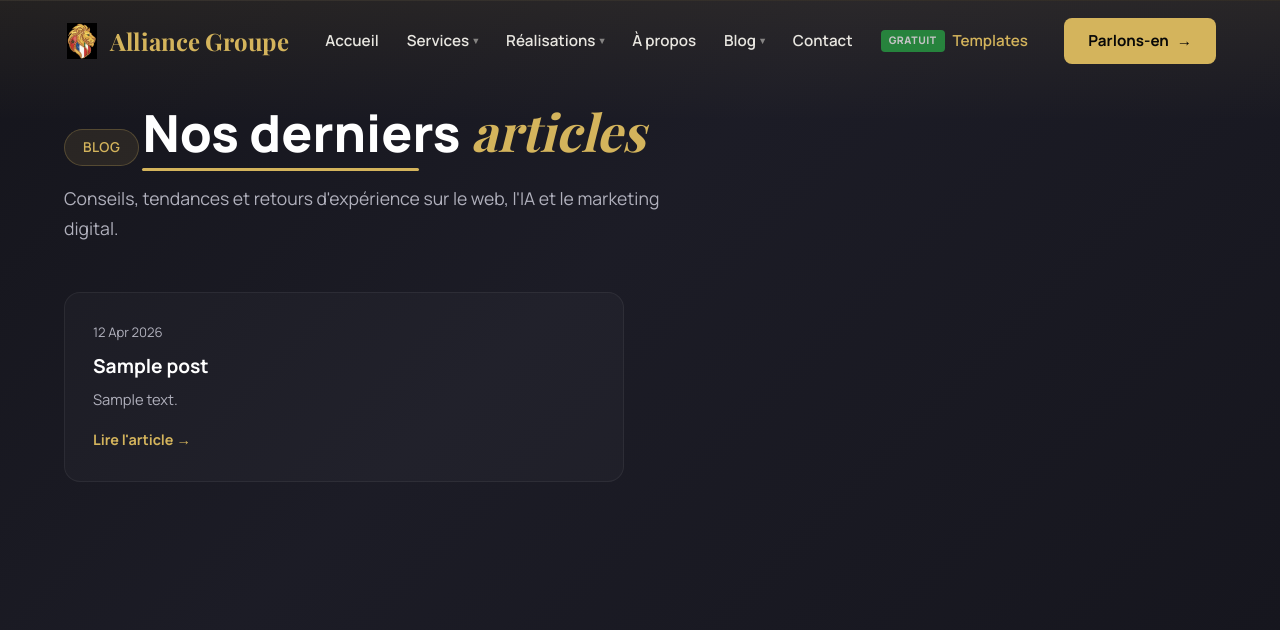
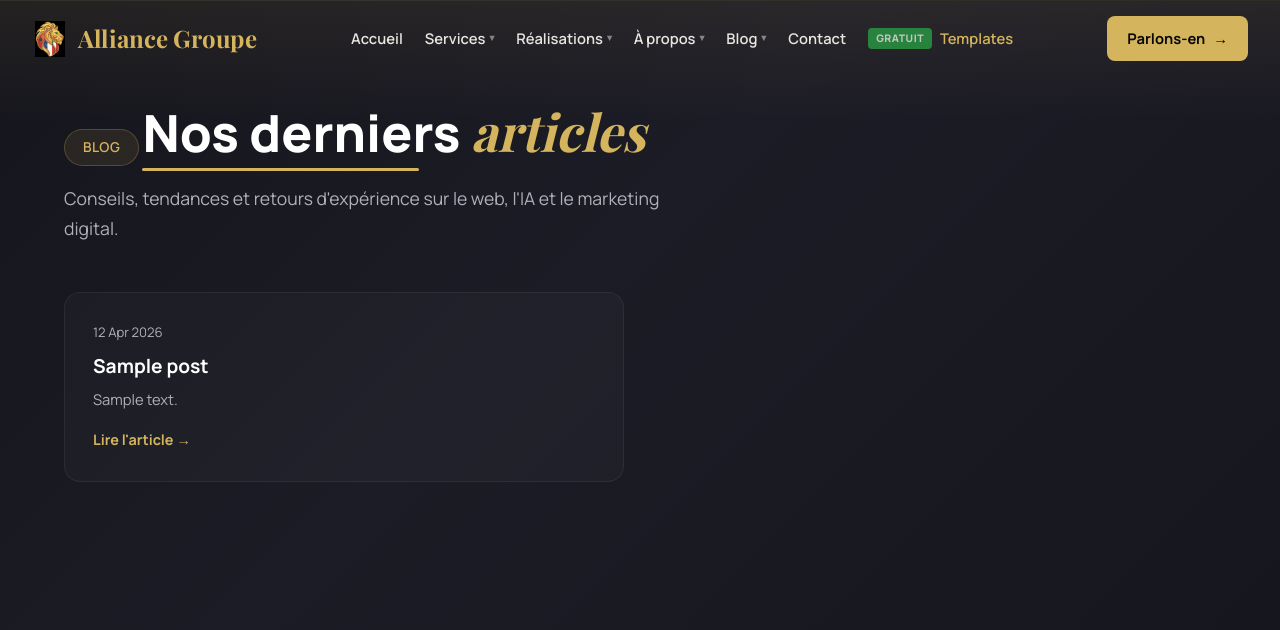
Before and after one commit to khalidawi44/Alliance-groupe, a WordPress theme: template alliance-groupe-theme/index.php in a window 1280 px wide. Shown: the top 630 px of the page. Run offline with PHP 8.4 and a stand-in for WordPress, Linux system fonts and the light colour scheme; the site name, menu and one post (Sample post) are stand-ins, and other content is empty; some web fonts are replaced.

Commit message:
fix: nav breathing room + add Notre Fondateur to À propos dropdown
- Desktop nav: max-width 1200 → 1360px, gap 28 → 22px, list now
  flex:1 centered so logo/CTA get dedicated space
- Item font-size .95 → .92rem, nowrap on links to avoid wrap
- New intermediate breakpoint 1025-1200px (tablet): tighter gaps
  and smaller fonts so items fit without overlap
- Burger now kicks in at 1024px instead of 768px (prevents cramped
  state on laptops)
- À propos becomes a mega-sub with "Notre histoire" + "Notre Fondateur"
  — the 2 about pages are both reachable now
- Mobile menu: À propos converted to accordion group with same 2 links

```diff
--- a/alliance-groupe-theme/assets/css/main.css
+++ b/alliance-groupe-theme/assets/css/main.css
@@ -90,7 +90,7 @@ em,.ag-gold{
     position:fixed;
     top:0;left:0;right:0;
     z-index:10000;
-    padding:18px 0;
+    padding:16px 0;
     transition:background .4s,padding .4s,box-shadow .4s;
 }
 .ag-nav.scrolled{
@@ -101,12 +101,13 @@ em,.ag-gold{
     box-shadow:0 2px 30px rgba(0,0,0,.4);
 }
 .ag-nav__inner{
-    max-width:1200px;
+    max-width:1360px;
     margin:0 auto;
-    padding:0 24px;
+    padding:0 32px;
     display:flex;
     align-items:center;
     justify-content:space-between;
+    gap:24px;
 }
 .ag-nav__logo{
     font-family:'Playfair Display',serif;
@@ -132,12 +133,17 @@ em,.ag-gold{
 }
 .ag-nav__list{
     display:flex;
-    gap:28px;
-    align-items:center;
+    gap:22px;
+    align-items:center;
+    flex:1;
+    justify-content:center;
+    margin:0;
+    padding:0;
+    list-style:none;
 }
 .ag-nav__list > li{position:relative}
 .ag-nav__list > li > a{
-    font-size:.95rem;
+    font-size:.92rem;
     font-weight:600;
     color:#e8e6e0;
     transition:color .3s;
@@ -145,6 +151,7 @@ em,.ag-gold{
     align-items:center;
     gap:4px;
     padding:8px 0;
+    white-space:nowrap;
 }
 .ag-nav__list > li > a:hover{color:#D4B45C}
 .ag-nav__arrow{font-size:.6rem;opacity:.5;transition:transform .3s}
@@ -1605,10 +1612,12 @@ em,.ag-gold{
 /* ── Nav CTA button ───────────────────────────────────────────── */
 .ag-nav__cta{
     display:inline-flex;align-items:center;gap:8px;
-    padding:10px 24px;
+    padding:10px 20px;
     background:#D4B45C;color:#080808;
-    border-radius:8px;font-weight:700;font-size:.95rem;
+    border-radius:8px;font-weight:700;font-size:.92rem;
     text-decoration:none;
+    white-space:nowrap;
+    flex-shrink:0;
     transition:background .3s,transform .3s;
 }
 .ag-nav__cta:hover{background:#c5a44e;transform:translateY(-2px);color:#080808;text-decoration:none}
@@ -1983,7 +1992,15 @@ button:focus-visible{
     .ag-mega{min-width:420px}
 }
 
-@media(max-width:768px){
+/* Tablet: tighten nav spacing before burger kicks in */
+@media(max-width:1200px) and (min-width:1025px){
+    .ag-nav__list{gap:18px}
+    .ag-nav__list > li > a{font-size:.88rem}
+    .ag-nav__logo-text{font-size:.95em}
+    .ag-nav__cta{padding:9px 16px;font-size:.88rem}
+}
+
+@media(max-width:1024px){
     /* Hide desktop nav, show burger */
     .ag-nav__list{display:none}
     .ag-nav__cta{display:none}
--- a/alliance-groupe-theme/header.php
+++ b/alliance-groupe-theme/header.php
@@ -153,7 +153,25 @@
                 </div>
             </li>
 
-            <li><a href="<?php echo esc_url(home_url('/a-propos')); ?>">À propos</a></li>
+            <!-- À propos + dropdown -->
+            <li class="ag-nav__has-sub">
+                <a href="<?php echo esc_url(home_url('/a-propos')); ?>">À propos <span class="ag-nav__arrow">&#9662;</span></a>
+                <div class="ag-mega ag-mega--sm">
+                    <div class="ag-mega__inner">
+                        <div class="ag-mega__col">
+                            <span class="ag-mega__label">L'agence</span>
+                            <a href="<?php echo esc_url(home_url('/a-propos')); ?>" class="ag-mega__link">
+                                <span class="ag-mega__icon">🏛️</span>
+                                <span><strong>Notre histoire</strong><small>Vision, valeurs & équipe</small></span>
+                            </a>
+                            <a href="<?php echo esc_url(home_url('/notre-fondateur')); ?>" class="ag-mega__link">
+                                <span class="ag-mega__icon">👤</span>
+                                <span><strong>Notre Fondateur</strong><small>Le parcours de Fabrizio</small></span>
+                            </a>
+                        </div>
+                    </div>
+                </div>
+            </li>
 
             <!-- Blog + dropdown -->
             <li class="ag-nav__has-sub">
@@ -239,7 +257,13 @@
                 </div>
             </div>
 
-            <a href="<?php echo esc_url(home_url('/a-propos')); ?>" class="ag-mobile-menu__link">À propos</a>
+            <div class="ag-mobile-menu__group">
+                <button class="ag-mobile-menu__toggle" type="button">À propos <span class="ag-mobile-menu__arrow">+</span></button>
+                <div class="ag-mobile-menu__sub">
+                    <a href="<?php echo esc_url(home_url('/a-propos')); ?>">🏛️ Notre histoire</a>
+                    <a href="<?php echo esc_url(home_url('/notre-fondateur')); ?>">👤 Notre Fondateur</a>
+                </div>
+            </div>
 
             <div class="ag-mobile-menu__group">
                 <button class="ag-mobile-menu__toggle" type="button">Blog <span class="ag-mobile-menu__arrow">+</span></button>
```
